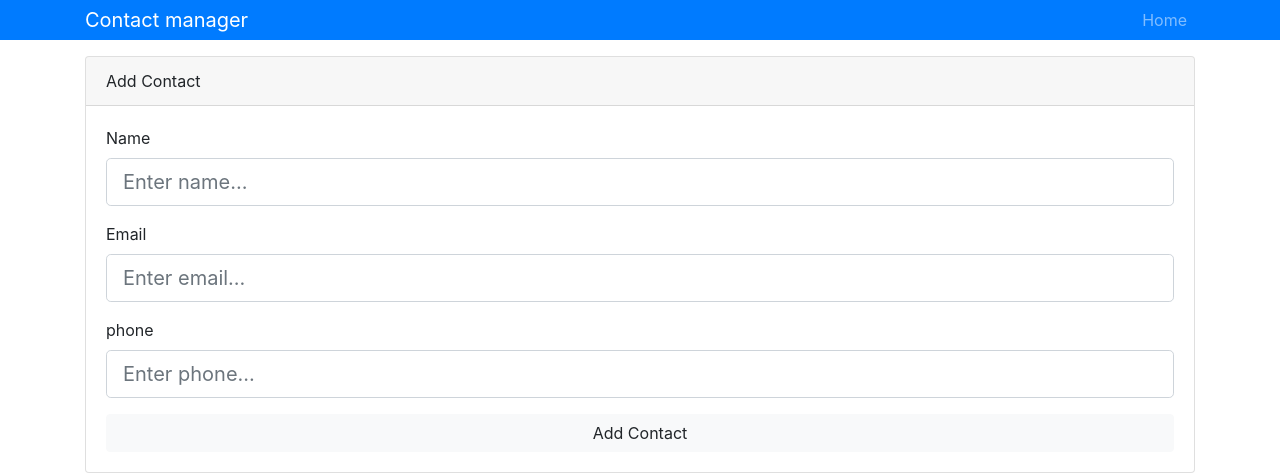
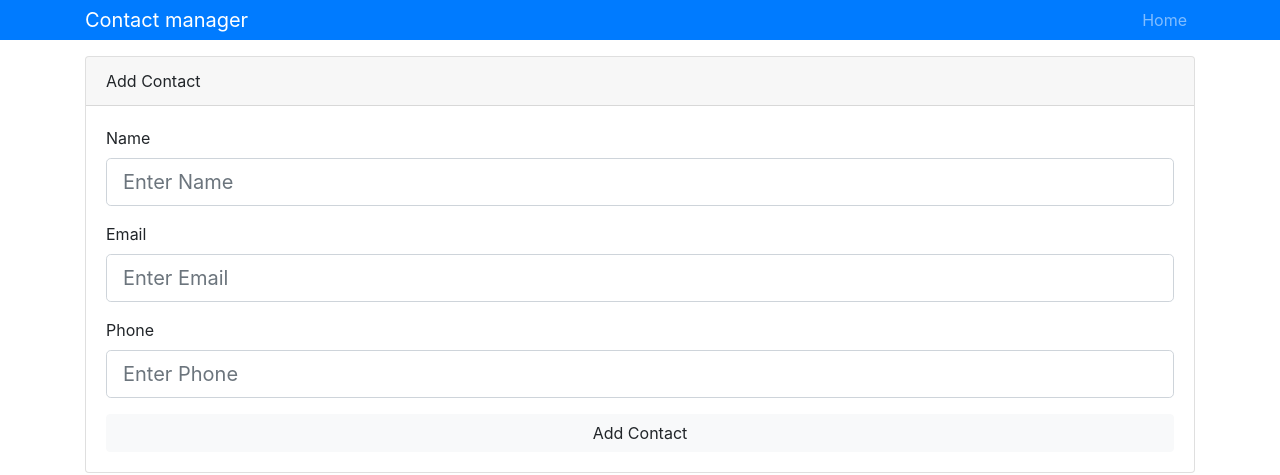
Before and after one commit to volosgoto/contactmanager, a React (Create React App) app: page / in a window 1280 px wide. Shown: the top 475 px of the page. Built offline with nearby package versions, Linux system fonts and the light colour scheme.

Commit message:
add TextInput.component

```diff
--- a/src/components/contacts/AddContact.js
+++ b/src/components/contacts/AddContact.js
@@ -1,6 +1,7 @@
 import React, { Component } from "react";
 import { Consumer } from "../../context";
 import uuid from "uuid";
+import TextInputGroup from "../layout/TextInputGroup";
 
 class AddContact extends Component {
   constructor(props) {
@@ -12,11 +13,11 @@
       phone: ""
     };
 
-    this.handleChange = this.handleChange.bind(this);
+    this.onChange = this.onChange.bind(this);
     this.handleSubmit = this.handleSubmit.bind(this);
   }
 
-  handleChange(e) {
+  onChange(e) {
     console.log(e.target.value);
     this.setState({ [e.target.name]: e.target.value });
   }
@@ -34,7 +35,7 @@
 
     dispatch({ type: "ADD_CONTACT", payload: newContact });
 
-    // Clear state
+    // Clear input
     this.setState({
       name: "",
       email: "",
@@ -53,39 +54,29 @@
               <div className="card-header">Add Contact</div>
               <div className="card-body">
                 <form onSubmit={this.handleSubmit.bind(this, dispatch)}>
-                  <div className="form-group">
-                    <label htmlFor="name">Name</label>
-                    <input
-                      className="form-control form-control-lg"
-                      placeholder="Enter name..."
+                  <TextInputGroup
+                    label="Name"
                     name="name"
-                      type="text"
+                    placeholder="Enter Name"
                     value={name}
-                      onChange={this.handleChange}
+                    onChange={this.onChange}
                   />
-                  </div>
-                  <div className="form-group">
-                    <label htmlFor="email">Email</label>
-                    <input
-                      className="form-control form-control-lg"
-                      placeholder="Enter email..."
+                  <TextInputGroup
+                    label="Email"
                     name="email"
                     type="email"
+                    placeholder="Enter Email"
                     value={email}
-                      onChange={this.handleChange}
+                    onChange={this.onChange}
                   />
-                  </div>
-                  <div className="form-group">
-                    <label htmlFor="phone">phone</label>
-                    <input
-                      className="form-control form-control-lg"
-                      placeholder="Enter phone..."
+                  <TextInputGroup
+                    label="Phone"
                     name="phone"
-                      type="text"
+                    placeholder="Enter Phone"
                     value={phone}
-                      onChange={this.handleChange}
+                    onChange={this.onChange}
                   />
-                  </div>
+
                   <input
                     type="submit"
                     value="Add Contact"
--- /dev/null
+++ b/src/components/layout/TextInputGroup.js
@@ -0,0 +1,42 @@
+import React from "react";
+import PropTypes from "prop-types";
+
+const TextInputGroup = ({
+  label,
+  name,
+  value,
+  placeholder,
+  type,
+  onChange
+}) => {
+  return (
+    <div className="form-group">
+      <label htmlFor={name}>{label}</label>
+      <input
+        type={type}
+        name={name}
+        className="form-control form-control-lg"
+        placeholder={placeholder}
+        value={value}
+        onChange={onChange}
+      />
+      {/* {error && <div className="invalid-feedback">{error}</div>} */}
+    </div>
+  );
+};
+
+TextInputGroup.propTypes = {
+  label: PropTypes.string.isRequired,
+  name: PropTypes.string.isRequired,
+  placeholder: PropTypes.string.isRequired,
+  value: PropTypes.string.isRequired,
+  type: PropTypes.string.isRequired,
+  onChange: PropTypes.func.isRequired,
+  error: PropTypes.string
+};
+
+TextInputGroup.defaultProps = {
+  type: "text"
+};
+
+export default TextInputGroup;
```
Lines whose indentation alone changed are shown as unchanged.
